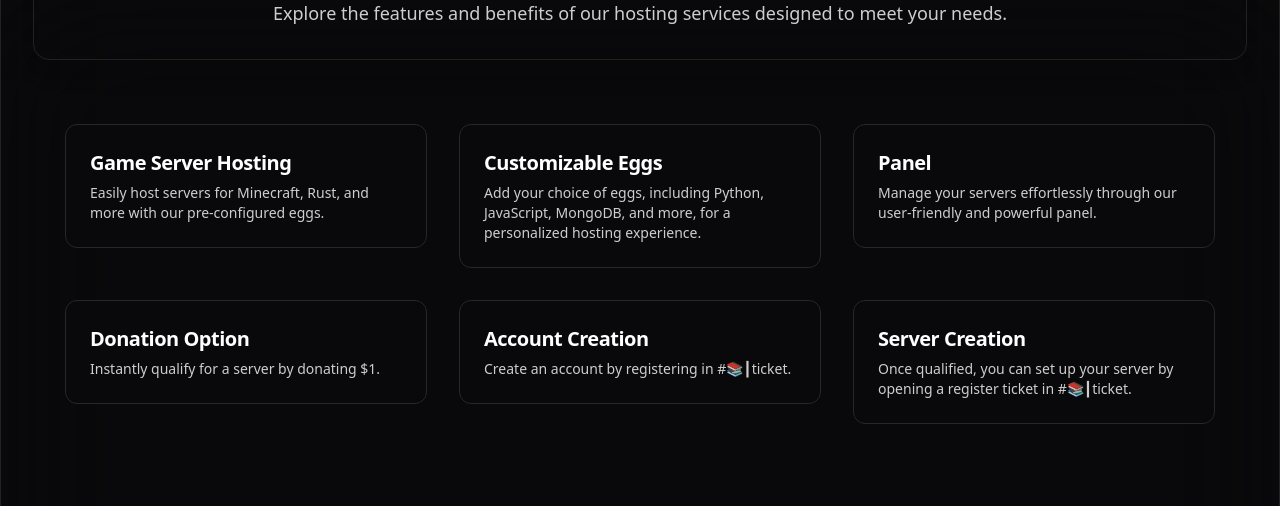
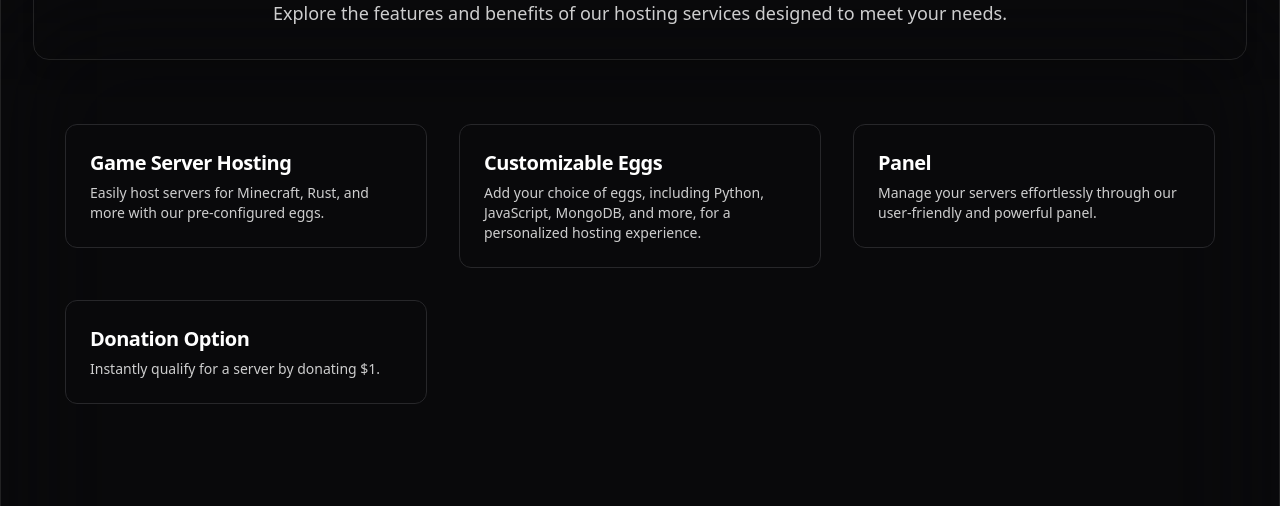
Before and after one commit to Astrast-Host/website, a Next.js app: page / in a window 1280 px wide. Shown: the part 2207-2713 px from the top of the page. Built offline with nearby package versions, Linux system fonts and the light colour scheme.

Commit message:
Remove the last 2 containers as we are using web host

```diff
--- a/src/pages/index.tsx
+++ b/src/pages/index.tsx
@@ -370,14 +370,6 @@ export default function Home() {
               {
                 title: 'Donation Option',
                 description: 'Instantly qualify for a server by donating $1.'
-              },
-              {
-                title: 'Account Creation',
-                description: 'Create an account by registering in #📚┃ticket.'
-              },
-              {
-                title: 'Server Creation',
-                description: 'Once qualified, you can set up your server by opening a register ticket in #📚┃ticket.'
               }
             ].map((service, index) => (
               <motion.div
```
